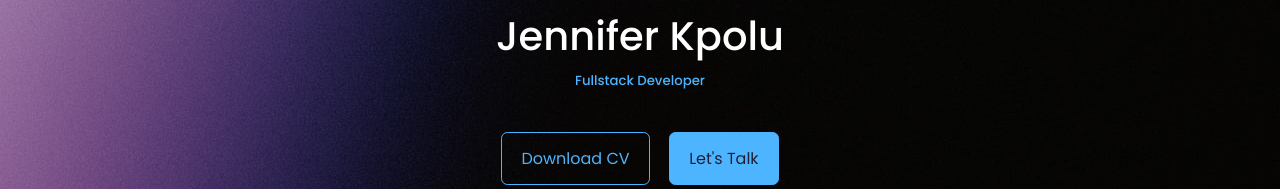
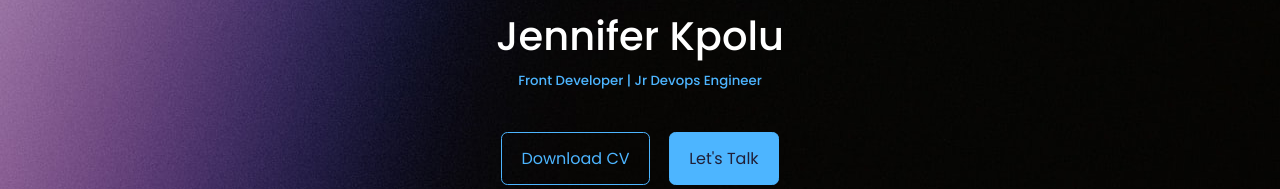
Before and after one commit to Delali97/my-portfolio, a React (Create React App) app: page / in a window 1280 px wide. Shown: the part 133-322 px from the top of the page. Built offline with nearby package versions, Linux system fonts and the light colour scheme.

Commit message:
edited job title

```diff
--- a/src/components/header/Header.jsx
+++ b/src/components/header/Header.jsx
@@ -9,7 +9,7 @@
       <div className='container header__container'>
         <h5>Hello I'm</h5>
         <h1>Jennifer Kpolu</h1>
-        <h5 className='text-light'>Fullstack Developer</h5>
+        <h5 className='text-light'>Front Developer | Jr Devops Engineer</h5>
         <CTA />
         <HeaderSocial />
         <div className='me'>
```
Also changed, not shown: 1 other file (tests, documents, lock files or other folders).
